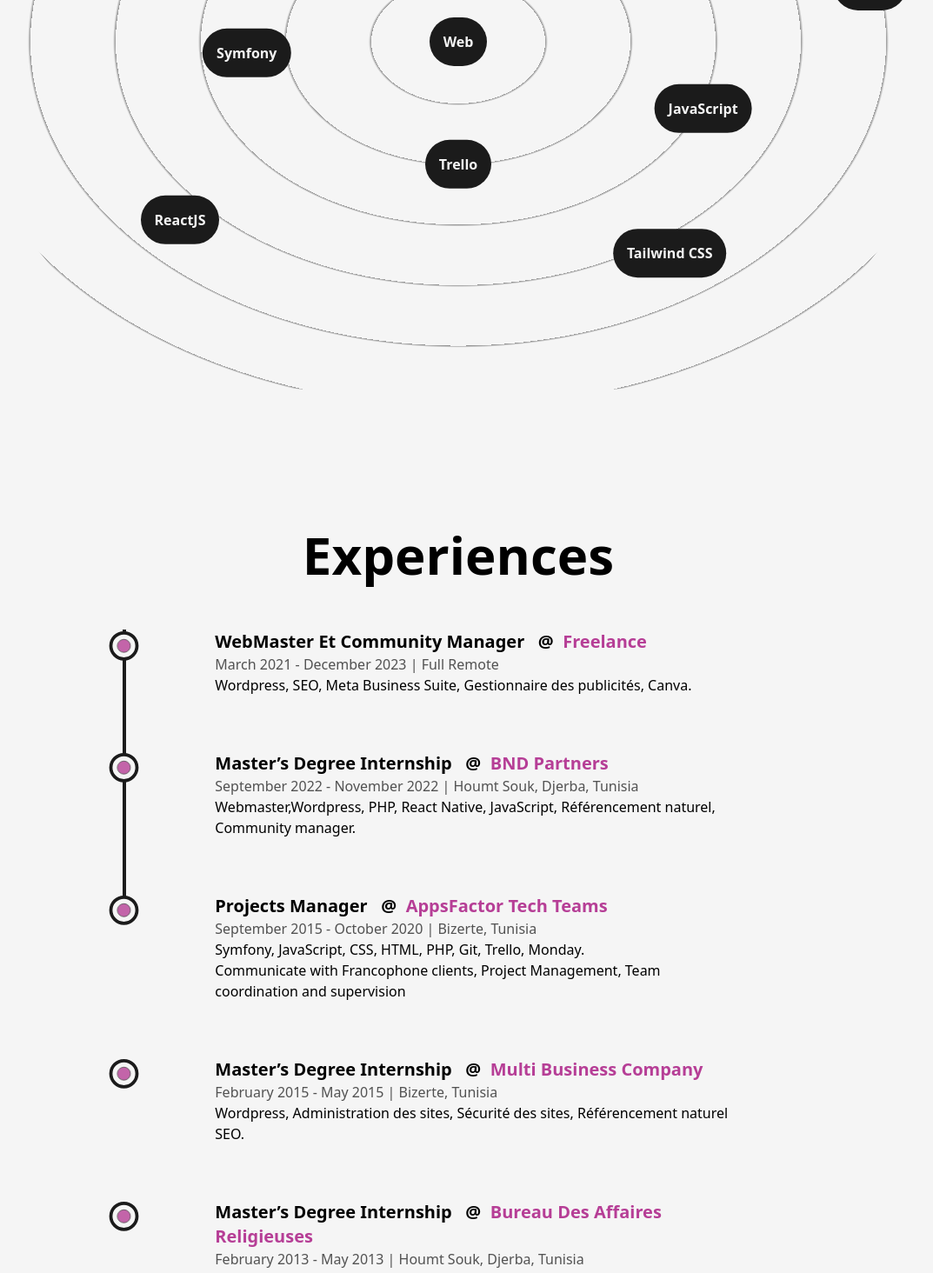
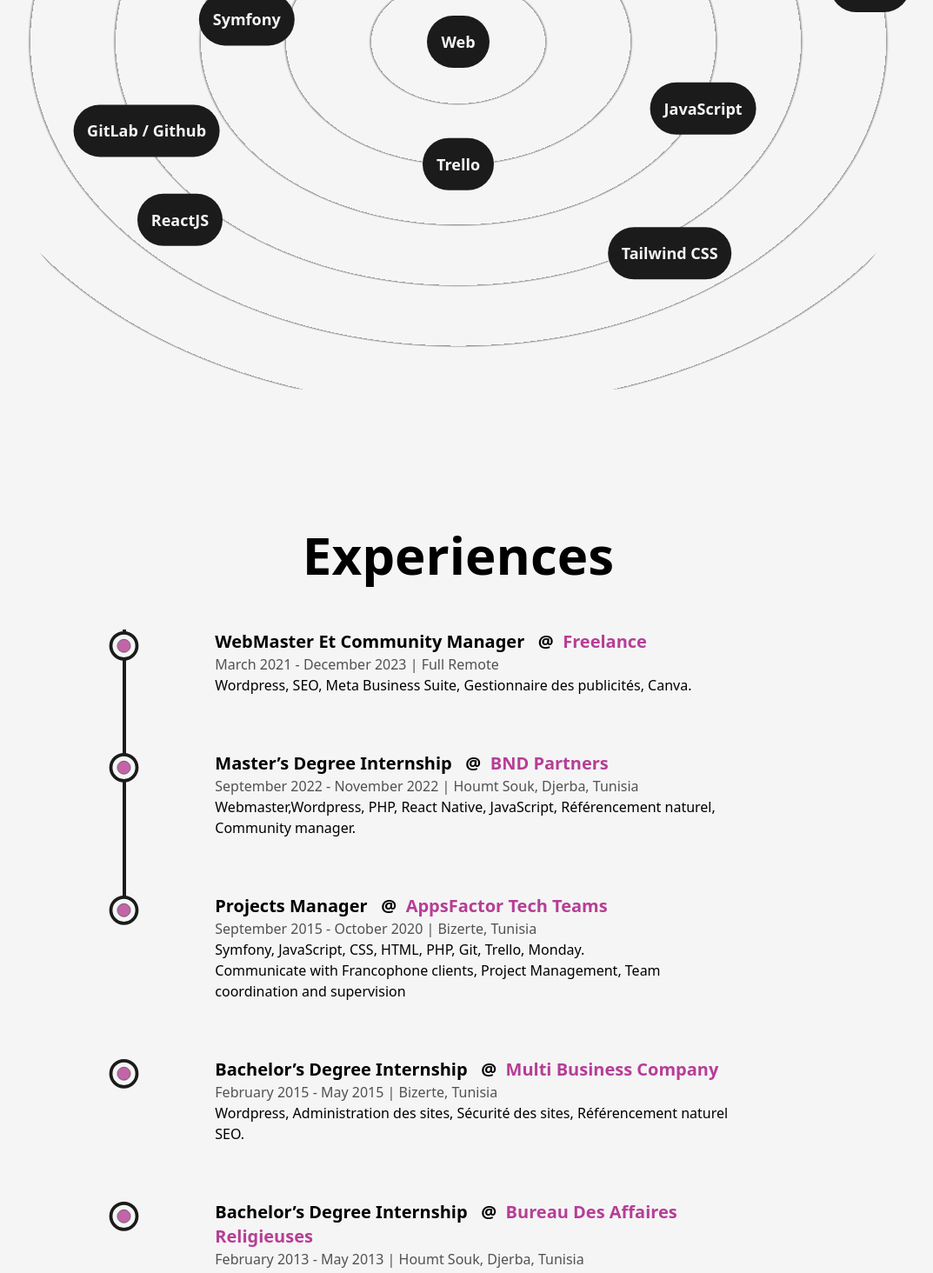
Before and after one commit to marwabtm/My_portfolio, a Next.js app: page /about in a window 1280 px wide. Shown: the part 1540-3004 px from the top of the page at 87% size, without its empty margins (113-1186 px from the left). Built offline with nearby package versions, Linux system fonts and the light colour scheme.

Commit message:
modif cv

```diff
--- a/src/components/Experiences.js
+++ b/src/components/Experiences.js
@@ -48,12 +48,12 @@
                         tools="Symfony, JavaScript, CSS, HTML, PHP, Git, Trello, Monday."
                         work="Communicate with Francophone clients, Project Management, Team coordination and supervision" />
 
-                    <Details position="Master’s Degree Internship" company="Multi Business Company" companyLink="" time="February 2015 - May 2015"
+                    <Details position="Bachelor’s Degree Internship" company="Multi Business Company" companyLink="" time="February 2015 - May 2015"
                         adress="Bizerte, Tunisia"
                         tools="Wordpress, Administration des sites, Sécurité des sites, Référencement naturel SEO."
                         work="" />
 
-                    <Details position="Master’s Degree Internship" company="Bureau des affaires religieuses" companyLink="" time="February 2013 - May 2013"
+                    <Details position="Bachelor’s Degree Internship" company="Bureau des affaires religieuses" companyLink="" time="February 2013 - May 2013"
                         adress="Houmt souk, Djerba, Tunisia"
                         tools="Céation d une application web en PHP Native."
                         work="" />
--- a/src/components/HireMe.js
+++ b/src/components/HireMe.js
@@ -4,7 +4,7 @@
 
 const HireMe = () => {
     return (
-        <div className="fixed left-4 bottom-4 flex items-center justfy-center overflow-hidden lg:bottom-10 lg:left-auto md:right-8 md:top-[-15px] md:bottom-auto md:absolute ">
+        <div className="fixed left-4 bottom-4 flex items-center justfy-center overflow-hidden lg:bottom-10 lg:left-auto md:right-4 md:top-[-15px] md:bottom-auto md:absolute ">
             <div className="w-40 h-auto flex items-center justify-center relative animate-spin animate-spin-slow md:w-24">
                 <CircularText className={"fill-dark dark:fill-light"} />
             </div>
--- a/src/components/Skills.js
+++ b/src/components/Skills.js
@@ -4,7 +4,7 @@
 const Skill = ({ name, x, y }) => {
     return (
         <motion.div className="flex items-center justify-center rounded-full font-semibold bg-dark text-light p-4 shadow-dark cursor-pointer absolute dark:bg-light dark:text-dark dark:shadow-light
-         text-base md:text-sm md:p-2"
+         text-lg md:text-base md:p-2"
             whileHover={{ scale: 1.05 }} initial={{ x: 0, y: 0 }} whileInView={{ x: x, y: y }} transition={{ duration: 1.5 }} viewport={{ once: true }}>
             {name}
         </motion.div>
@@ -16,7 +16,7 @@
             <h2 className="mt-40 mb-10 text-6xl font-bold w-full text-center lg:text-5xl">Skills</h2>
             <div className="w-full h-screen relative flex items-center justify-center rounded-full bg-circularLight dark:bg-circularDark">
                 <Skill name="Web" x="0vw" y="0vw" />
-                <Skill name="Symfony" x="-19vw" y="1vw" />
+                <Skill name="Symfony" x="-19vw" y="-2vw" />
                 <Skill name="CSS" x="-5vw" y="-10vw" />
                 <Skill name="JavaScript" x="22vw" y="6vw" />
                 <Skill name="Trello" x="0vw" y="11vw" />
@@ -24,7 +24,8 @@
                 <Skill name="HTML" x="-18vw" y="-15vw" />
                 <Skill name="NextJS" x="37vw" y="-5vw" />
                 <Skill name="Monday" x="8vw" y="-22vw" />
-                <Skill name="GitLab / Github" x="-34vw" y="-10vw" />
+                <Skill name="Windev" x="-34vw" y="-10vw" />
+                <Skill name="GitLab / Github" x="-28vw" y="8vw" />
                 <Skill name="ReactJS" x="-25vw" y="16vw" />
                 <Skill name="Tailwind CSS" x="19vw" y="19vw" />
             </div>
```
Also changed, not shown: 2 other files (tests, documents, lock files or other folders).
